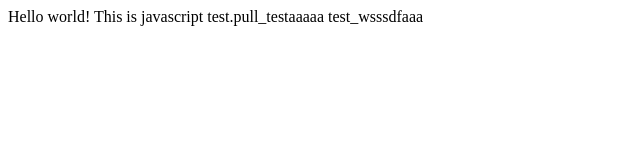
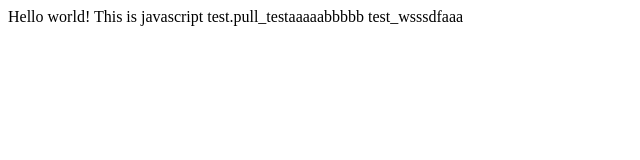
Before and after one commit to unme81/branch_test, a plain HTML site: page index.html in a window 1280 px wide. Shown: the full height of the page, 0-640 px from the left. Drawn offline with Linux system fonts and the light colour scheme.

Commit message:
Update index.html

```diff
--- a/index.html
+++ b/index.html
@@ -6,7 +6,7 @@
 			Hello world!
 			This is javascript
 
-			test.pull_testaaaaa
+			test.pull_testaaaaabbbbb
 
 			test_wsssdfaaa
 	</body>
```
